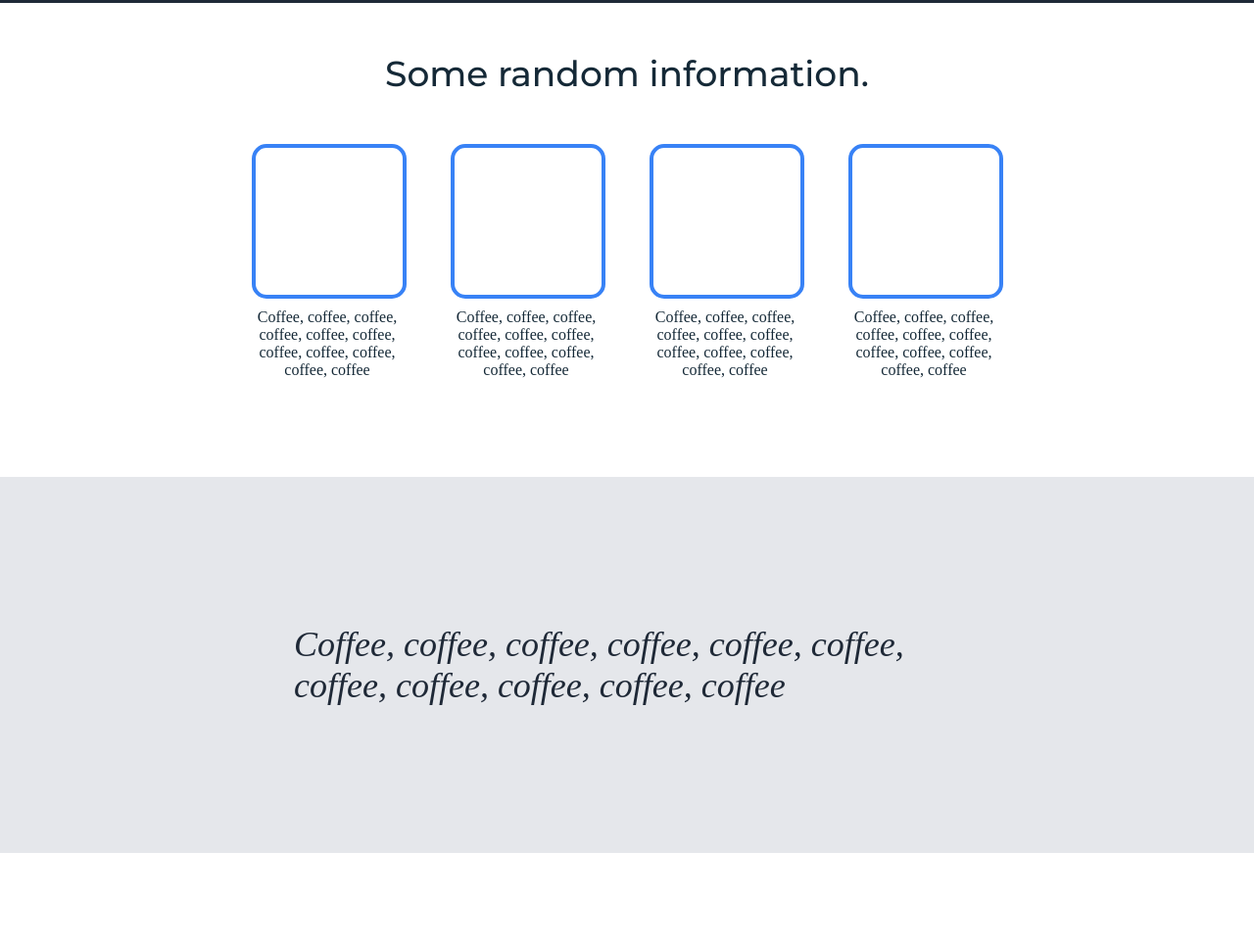
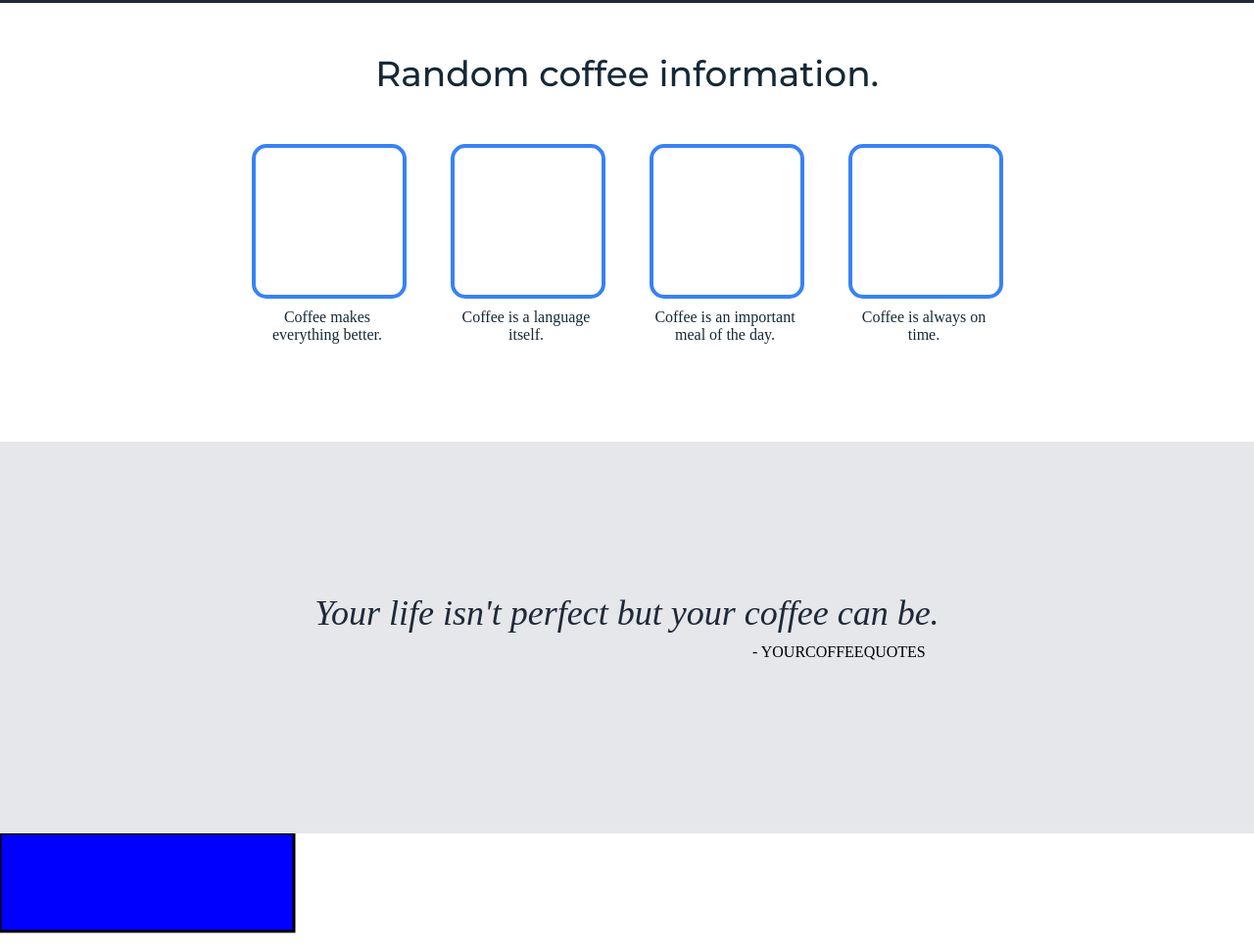
Before and after one commit to arajasmine/landing-page, a plain HTML site: page index.html in a window 1280 px wide. Shown: the part 536-1501 px from the top of the page at 98% size. Before the commit the page ends 1407 px from the top, so only its background shows below. Drawn offline with Linux system fonts and the light colour scheme.

Commit message:
Updated texts

```diff
--- a/index.html
+++ b/index.html
@@ -40,33 +40,39 @@
 
 </div> <!-- closing tag of dark blue BG for upper part-->
 
-<div id="info_header"> Some random information. </div>
+<div id="info_header"> Random coffee information. </div>
 
 <div class="container2">
     <div class="col-1">
         <div class="picture1"></div>
-        <div class="text"> Coffee, coffee, coffee, coffee, coffee, coffee, coffee, coffee, coffee, coffee, coffee</div>
+        <div class="text"> Coffee makes everything better.</div>
     </div>
     <div class="col-1">
         <div class="picture2"></div>
-        <div class="text">Coffee, coffee, coffee, coffee, coffee, coffee, coffee, coffee, coffee, coffee, coffee</div>
+        <div class="text">Coffee is a language itself. </div>
     </div>
     <div class="col-1">
         <div class="picture3"></div>
-        <div class="text">Coffee, coffee, coffee, coffee, coffee, coffee, coffee, coffee, coffee, coffee, coffee</div>
+        <div class="text">Coffee is an important meal of the day.</div>
     </div>
     <div class="col-1">
         <div class="picture4"></div>
-        <div class="text">Coffee, coffee, coffee, coffee, coffee, coffee, coffee, coffee, coffee, coffee, coffee</div>
+        <div class="text">Coffee is always on time.</div>
     </div>
 </div>
 
 <div class="bg2">
     <div class="quote">
-        Coffee, coffee, coffee, coffee, coffee, coffee, coffee, coffee, coffee, coffee, coffee
+        Your life isn't perfect but your coffee can be.
     </div>
+    <div class="author"> - YOURCOFFEEQUOTES</div>
 </div>
 
+<svg width="400" height="110">
+    <rect width="300" height="100" style="fill:rgb(0,0,255);stroke-width:3;stroke:rgb(0,0,0)" />
+  </svg>
+
+</div>
 
 </body>
 </html>
--- a/styles.css
+++ b/styles.css
@@ -167,11 +167,22 @@ button {
     background-position: center center;
     background-repeat: no-repeat;
     background-size: cover;
+    height: 50vh;
+    width: 100%;
 }
 
 .quote {
     font-size: 36px;
     color: #1F2937;
-    padding: 150px 300px;
     font-style: italic;
+
+    display: flex;
+    flex-direction: column;
+    align-items: center;
+    padding-top: 12%;
 }
+
+.author {
+   padding-left: 60%;
+   padding-top: 10px;
+}
```
